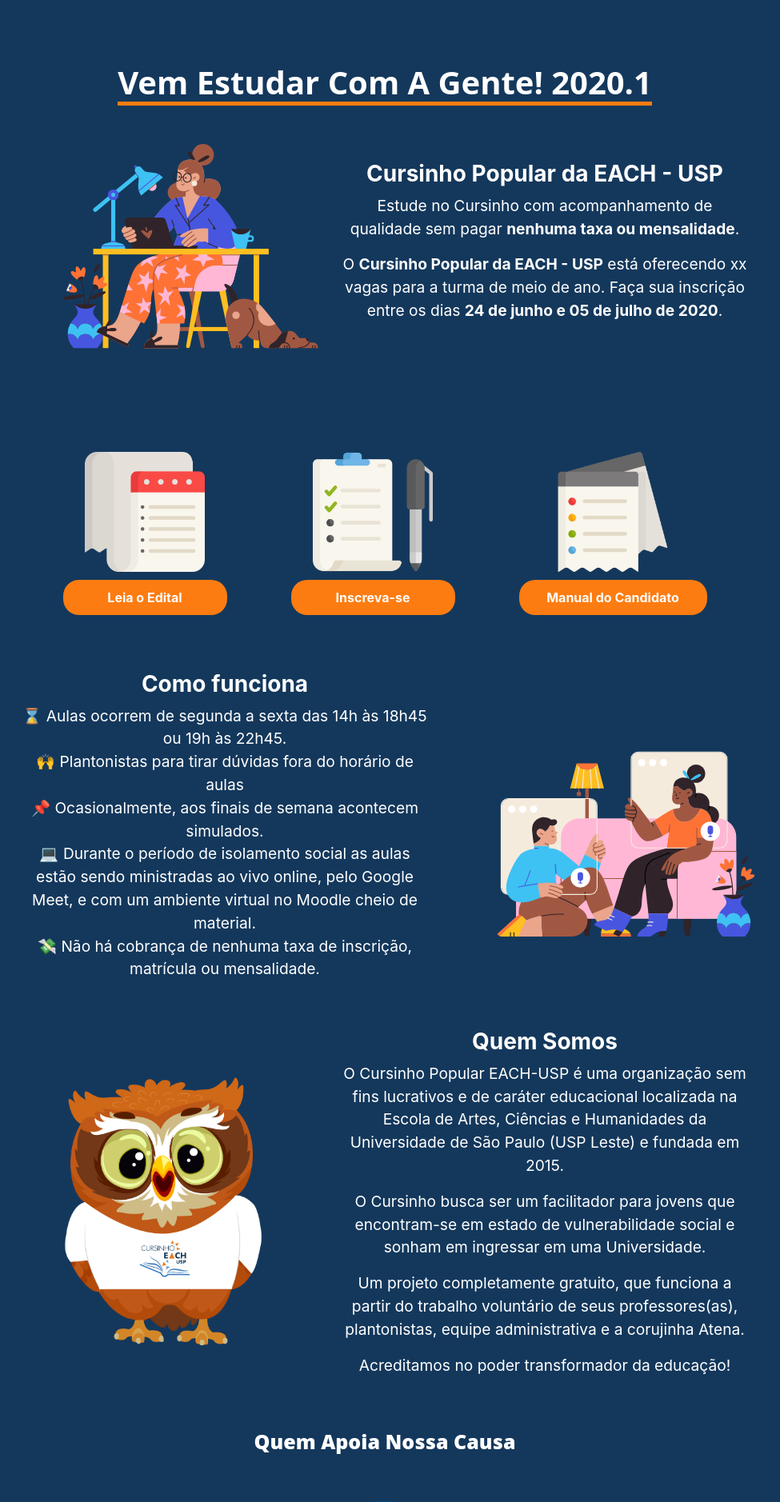
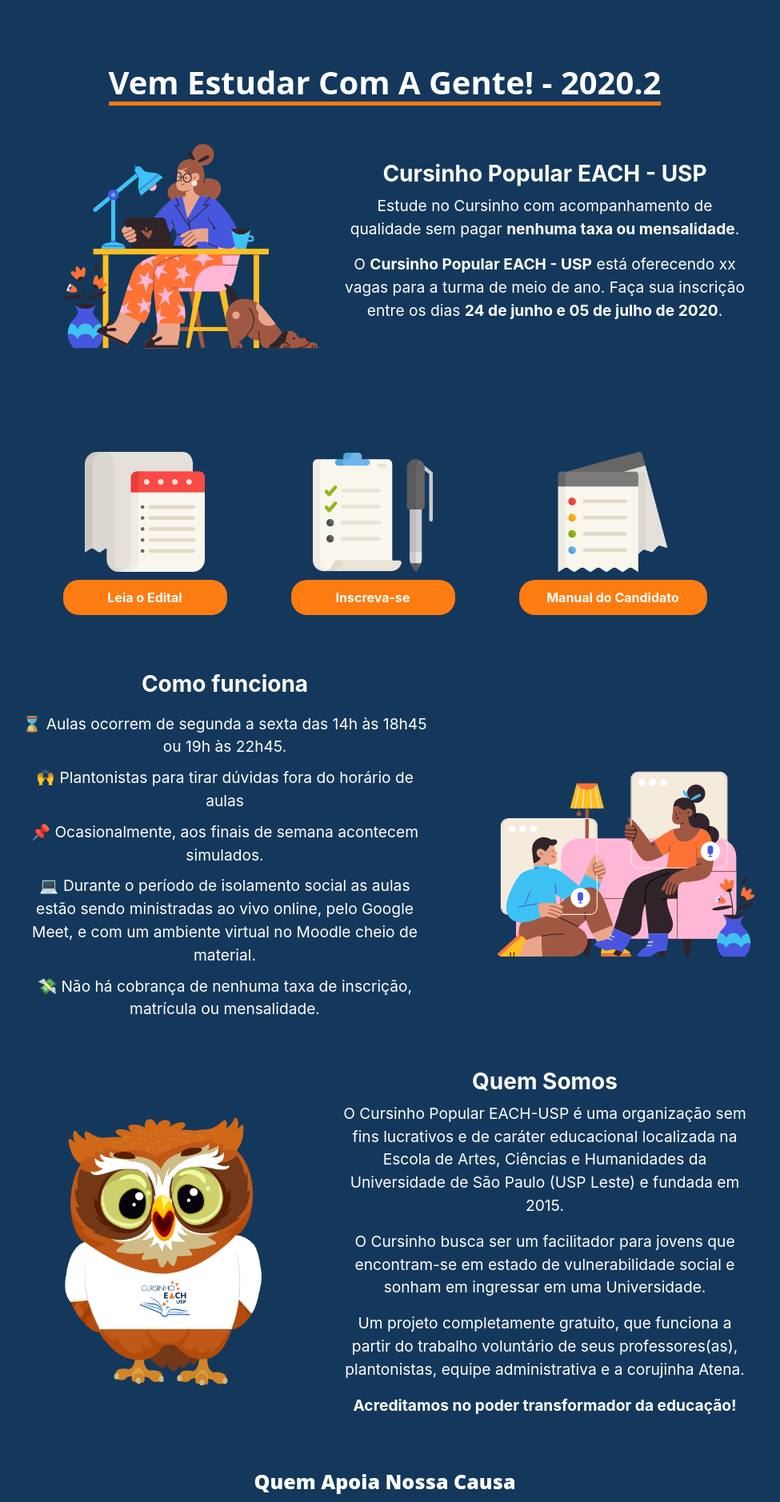
Before and after one commit to cursinhoeachusp/site-cpe, a PHP site: page / in a window 1280 px wide. Shown: the part 721-2599 px from the top of the page at 80% size, without its empty margins (159-1134 px from the left). Run offline with PHP 8.4, Linux system fonts and the light colour scheme.

Commit message:
correções finais pré lançamento

```diff
--- a/css/style.css
+++ b/css/style.css
@@ -371,6 +371,14 @@
     padding: 0;
 }
 
+.listaItem{
+    margin-top: 10px;
+}
+
+
+
+
+
 @media (min-width: 1024px) {
 
 }
--- a/index.html
+++ b/index.html
@@ -28,12 +28,12 @@
 
     <div class="fotoAlunos">
       <div class="h-foto">
-        <h1>Tranformando em realidade o sonho de entrar na universidade</h1>
+        <h1>Transformando em realidade o sonho de entrar na universidade</h1>
       </div>
     </div>
 
     <div class="ps">
-      <h1 id="ps">Vem Estudar Com A Gente! 2020.1</h1>
+      <h1 id="ps">Vem Estudar Com A Gente! - 2020.2</h1>
     </div>
 
     <div class="seção">
@@ -41,12 +41,12 @@
       <div class="svg" id="vemComAGente"></div>
 
       <div class="texto">
-        <h3> <b>Cursinho Popular da EACH - USP</b> </h3>
+        <h3> <b>Cursinho Popular EACH - USP</b> </h3>
         <p>
           Estude no Cursinho com acompanhamento de qualidade sem pagar <b>nenhuma taxa ou mensalidade</b>.
         </p>
         <p>
-          O <b>Cursinho Popular da EACH - USP</b> está oferecendo xx vagas para a turma de meio de ano.
+          O <b>Cursinho Popular EACH - USP</b> está oferecendo xx vagas para a turma de meio de ano.
           Faça sua inscrição entre os dias <b>24 de junho e 05
           de julho de 2020</b>.
         </p>
@@ -82,11 +82,11 @@
       <div class="texto">
         <h3> <b>Como funciona</b> </h3>
           <ul class="listaFunciona">
-          <li>⌛ Aulas ocorrem de segunda a sexta das 14h às 18h45 ou 19h às 22h45. </li>
-          <li>🙌 Plantonistas para tirar dúvidas fora do horário de aulas</li>
-          <li>📌 Ocasionalmente, aos finais de semana acontecem simulados.</li>
-          <li>💻 Durante o período de isolamento social as aulas estão sendo ministradas ao vivo online, pelo Google Meet, e com um ambiente virtual no Moodle cheio de material. </li>
-          <li>💸 Não há cobrança de nenhuma taxa de inscrição, matrícula ou mensalidade.</li>
+            <li class="listaItem">⌛ Aulas ocorrem de segunda a sexta das 14h às 18h45 ou 19h às 22h45. </li>
+            <li class="listaItem">🙌 Plantonistas para tirar dúvidas fora do horário de aulas</li>
+            <li class="listaItem">📌 Ocasionalmente, aos finais de semana acontecem simulados.</li>
+            <li class="listaItem">💻 Durante o período de isolamento social as aulas estão sendo ministradas ao vivo online, pelo Google Meet, e com um ambiente virtual no Moodle cheio de material. </li>
+            <li class="listaItem">💸 Não há cobrança de nenhuma taxa de inscrição, matrícula ou mensalidade.</li>
           </ul>
       </div>
       <div class="svg" id="comoFunc"></div>
@@ -110,7 +110,7 @@
         <p>
           Um projeto completamente gratuito, que funciona a partir do trabalho voluntário de seus professores(as), plantonistas, equipe administrativa e a corujinha Atena.
         </p>
-        <p>Acreditamos no poder transformador da educação!</p>
+        <p><b>Acreditamos no poder transformador da educação!</b></p>
       </div>
 
     </div>
```
